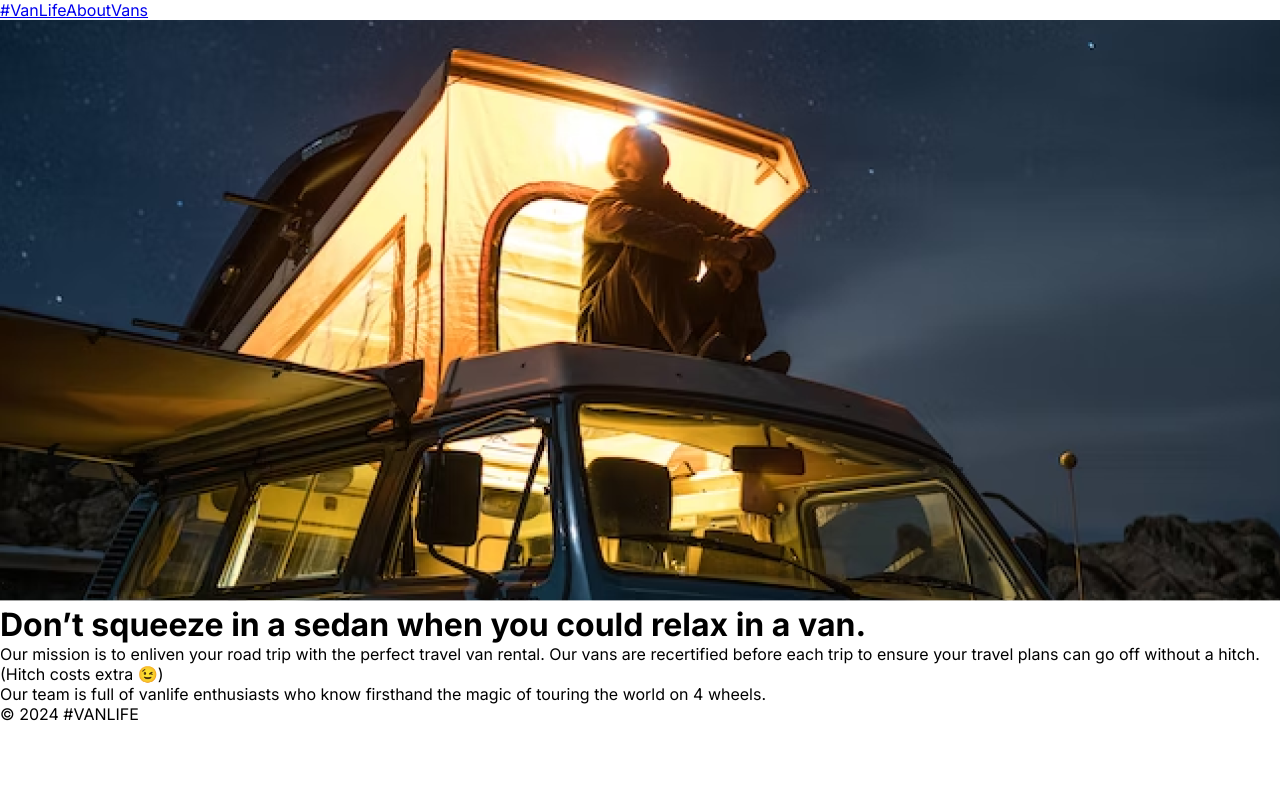
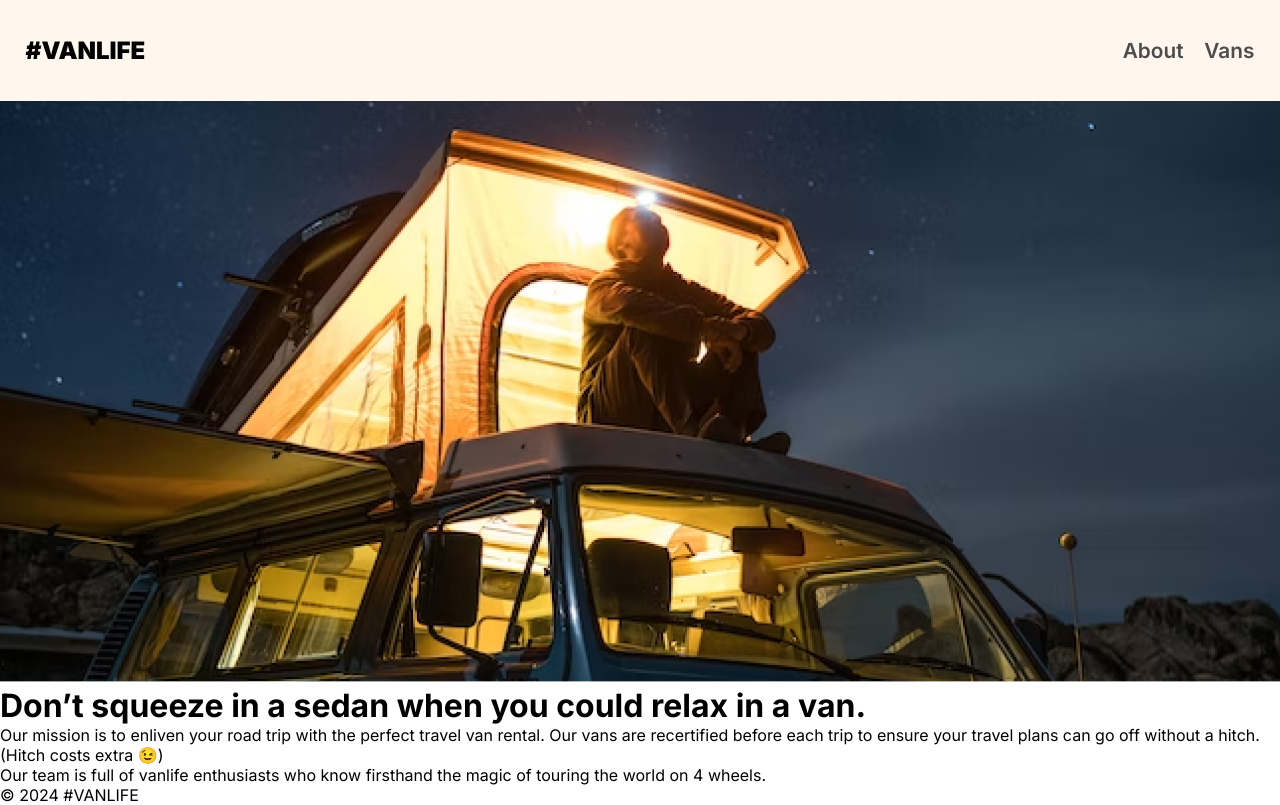
Before and after one commit to JSAssassin/VanLife, a React (Vite) app: page /about in a window 1280 px wide. Shown: the top 805 px of the page. Built offline with nearby package versions, Linux system fonts and the light colour scheme.

Commit message:
Add styles for `Navbar`.

```diff
--- /dev/null
+++ b/src/pages/Navbar.css
@@ -0,0 +1,39 @@
+:root {
+    --NAVBAR-BGCOLOR: #FFF7ED;
+    --NAVBAR-FONTCOLOR: #000000;
+    --NAVITEMS-RIGHT-FONTCOLOR: #4D4D4D;
+}
+
+.navbar {
+    display: flex;
+    justify-content: space-between;
+    align-items: center;
+    padding: 2.25em 1.6em;
+    background: var(--NAVBAR-BGCOLOR);
+    color: var(--NAVBAR-FONTCOLOR);
+    position: sticky;
+    top: 0;
+    z-index: 1000;
+}
+
+.navbar__item {
+    text-decoration: none;
+    color: inherit;
+}
+
+.navbar__item:first-child {
+    font-size: 1.5rem;
+    font-weight: 900;
+}
+
+.navbar__item:nth-child(2),
+.navbar__item:nth-child(3)  {
+    color: var(--NAVITEMS-RIGHT-FONTCOLOR);
+    font-size: 1.3rem;
+    font-weight: 600;
+}
+
+.navbar__item:nth-child(2) {
+    margin-left: auto;
+    margin-right: 1em;
+}
--- a/src/pages/Navbar.jsx
+++ b/src/pages/Navbar.jsx
@@ -1,9 +1,10 @@
 import { Link } from 'react-router-dom';
+import './Navbar.css';
 
 export default function Navbar() {
     return (
         <nav className="navbar">
-            <Link to="/" className="navbar__item">#VanLife</Link>
+            <Link to="/" className="navbar__item">#VANLIFE</Link>
             <Link to="/about" className="navbar__item">About</Link>
             <Link to="/vans" className="navbar__item">Vans</Link>
         </nav>
```
